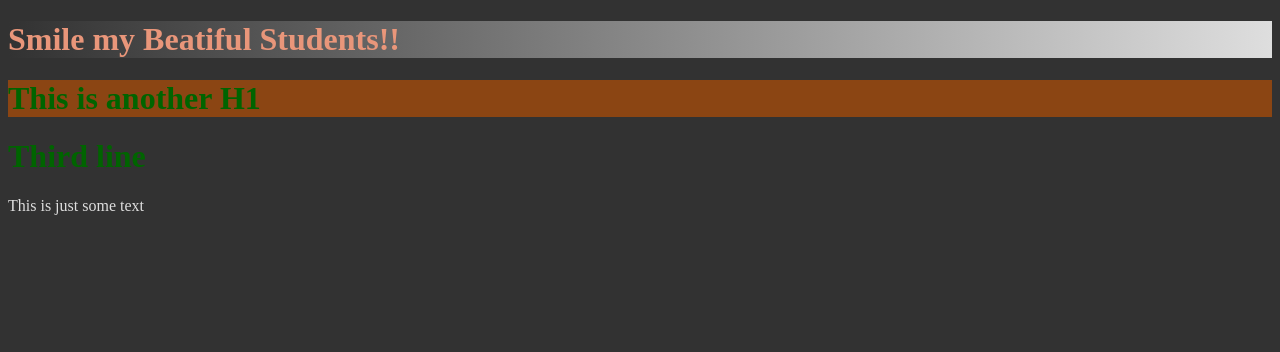
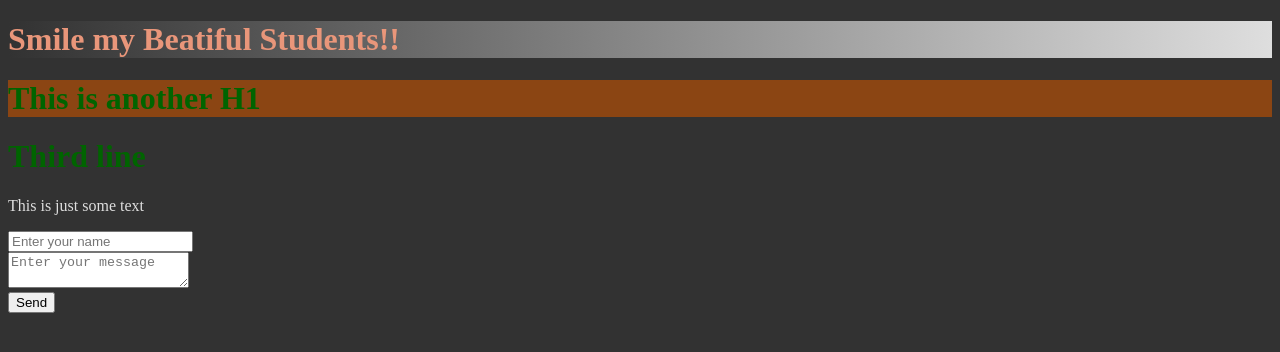
Before and after one commit to mr-stubblefield/cs1-2025, a plain HTML site: page src/index.html in a window 1280 px wide. Drawn offline with Linux system fonts and the light colour scheme.

Commit message:
added interractivity

```diff
--- a/src/index.html
+++ b/src/index.html
@@ -7,9 +7,17 @@
     <link rel="stylesheet" href="/css/main.css">
 </head>
 <body>
-<h1 id="title" class="title">Smile my Beatiful Students!!</h1>
-<h1 class="title">This is another H1</h1>
-<h1>Third line</h1>
-<p>This is just some text</p>
+    <h1 id="title" class="title">Smile my Beatiful Students!!</h1>
+    <h1 class="title">This is another H1</h1>
+    <h1>Third line</h1>
+    <p>This is just some text</p>
+    <input type="text" placeholder="Enter your name"></input><br>
+    <textarea placeholder="Enter your message"></textarea><br>
+    <button type="submit" onclick="submit()">Send</button>
+    <script>
+        function submit() {
+            console.log("Hello World");
+        }
+    </script>
 </body>
 </html>
```
Also changed, not shown: src/favicon.ico (added).
